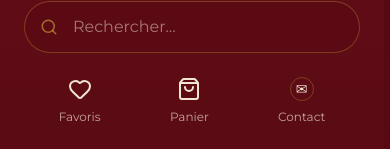
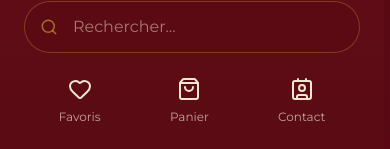
Before and after one commit to nassaigael/eloria, a React (Vite) app: page /livraison in a window 390 px wide. Both pictures are taken after a click on the button 36 px from the left and 39 px from the top of the page. Shown: the part 695-844 px from the top of the page. Built offline with nearby package versions, Linux system fonts and the light colour scheme.

Commit message:
chore: temporary final commit for project deployment
- Complete all core pages and components
- Implement full routing with 404 page
- Add premium design across all sections
- Ensure responsive layout for all devices
- Prepare for production deployment

```diff
--- a/src/components/layout/MobileMenu.tsx
+++ b/src/components/layout/MobileMenu.tsx
@@ -1,6 +1,6 @@
 import { motion, AnimatePresence } from 'framer-motion';
 import { useState } from 'react';
-import { Heart, ShoppingBag, X, Search, ChevronDown } from 'lucide-react';
+import { Heart, ShoppingBag, X, Search, ChevronDown, Contact } from 'lucide-react';
 import { Link } from 'react-router-dom';
 
 interface MobileMenuProps {
@@ -138,9 +138,8 @@ const MobileMenu = ({ isOpen, onClose, mainNav, categories, priorityLinks }: Mob
                   />
                   <Search
                     size={18}
-                    className={`absolute left-4 top-1/2 -translate-y-1/2 transition-colors ${
-                      searchFocused ? 'text-gold' : 'text-gold/60'
-                    }`}
+                    className={`absolute left-4 top-1/2 -translate-y-1/2 transition-colors ${searchFocused ? 'text-gold' : 'text-gold/60'
+                      }`}
                   />
                 </div>
 
@@ -173,9 +172,7 @@ const MobileMenu = ({ isOpen, onClose, mainNav, categories, priorityLinks }: Mob
                     onClick={onClose}
                     className="flex flex-col items-center group"
                   >
-                    <div className="w-6 h-6 rounded-full border border-gold/30 group-hover:border-gold transition-colors flex items-center justify-center">
-                      <span className="text-sm text-champagne group-hover:text-gold">✉</span>
-                    </div>
+                    <Contact size={24} className="text-champagne group-hover:text-gold transition-colors" />
                     <span className="text-xs mt-2 text-champagne/70 group-hover:text-gold">
                       Contact
                     </span>
```
